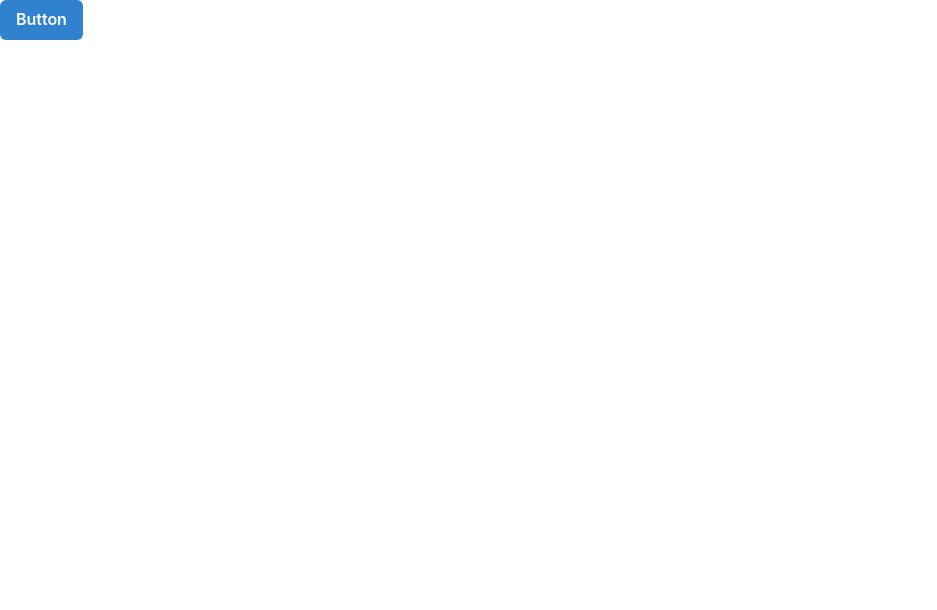
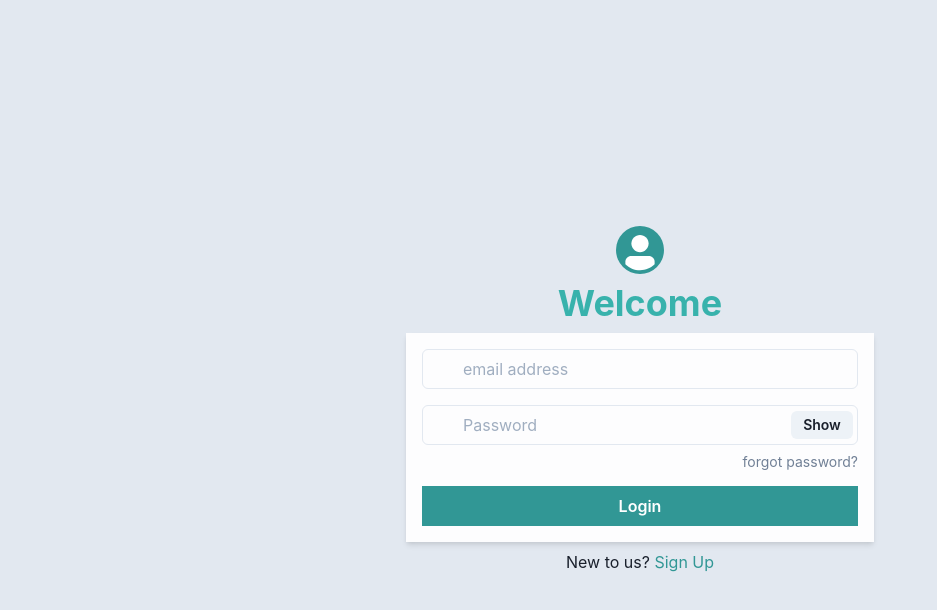
Before and after one commit to manullah/next-with-ts, a Next.js app: page / in a window 1280 px wide. Shown: the top 610 px of the page, without its empty margins (0-937 px from the left). Built offline with nearby package versions, Linux system fonts and the light colour scheme.

Commit message:
add | login form

```diff
--- a/pages/_app.tsx
+++ b/pages/_app.tsx
@@ -2,6 +2,7 @@ import "../styles/globals.css";
 import type { AppProps } from "next/app";
 import React from "react";
 import { ChakraProvider } from "@chakra-ui/react";
+import { theme } from "../styles/theme";
 
 /**
  *
@@ -11,7 +12,7 @@ import { ChakraProvider } from "@chakra-ui/react";
  */
 function MyApp({ Component, pageProps }: AppProps) {
   return (
-    <ChakraProvider>
+    <ChakraProvider theme={theme}>
       <Component {...pageProps} />
     </ChakraProvider>
   );
--- a/pages/index.tsx
+++ b/pages/index.tsx
@@ -1,11 +1,96 @@
 import type { NextPage } from "next";
 import React from "react";
-import { Button } from "@chakra-ui/button";
+import { useState } from "react";
+import {
+  Flex,
+  Heading,
+  Input,
+  Button,
+  InputGroup,
+  Stack,
+  InputLeftElement,
+  Box,
+  Link,
+  Avatar,
+  FormControl,
+  FormHelperText,
+  InputRightElement,
+} from "@chakra-ui/react";
 
 const Home: NextPage = () => {
+  const [showPassword, setShowPassword] = useState(false);
+
+  const handleShowClick = () => setShowPassword(!showPassword);
+
   return (
     <>
-      <Button colorScheme="blue">Button</Button>
+      <Flex
+        flexDirection="column"
+        width="100wh"
+        height="100vh"
+        backgroundColor="gray.200"
+        justifyContent="center"
+        alignItems="center"
+      >
+        <Stack
+          flexDir="column"
+          mb="2"
+          justifyContent="center"
+          alignItems="center"
+        >
+          <Avatar bg="teal.500" />
+          <Heading color="teal.400">Welcome</Heading>
+          <Box minW={{ base: "90%", md: "468px" }}>
+            <form>
+              <Stack
+                spacing={4}
+                p="1rem"
+                backgroundColor="whiteAlpha.900"
+                boxShadow="md"
+              >
+                <FormControl>
+                  <InputGroup>
+                    <InputLeftElement pointerEvents="none" />
+                    <Input type="email" placeholder="email address" />
+                  </InputGroup>
+                </FormControl>
+                <FormControl>
+                  <InputGroup>
+                    <InputLeftElement pointerEvents="none" color="gray.300" />
+                    <Input
+                      type={showPassword ? "text" : "password"}
+                      placeholder="Password"
+                    />
+                    <InputRightElement width="4.5rem">
+                      <Button h="1.75rem" size="sm" onClick={handleShowClick}>
+                        {showPassword ? "Hide" : "Show"}
+                      </Button>
+                    </InputRightElement>
+                  </InputGroup>
+                  <FormHelperText textAlign="right">
+                    <Link>forgot password?</Link>
+                  </FormHelperText>
+                </FormControl>
+                <Button
+                  borderRadius={0}
+                  type="submit"
+                  variant="solid"
+                  colorScheme="teal"
+                  width="full"
+                >
+                  Login
+                </Button>
+              </Stack>
+            </form>
+          </Box>
+        </Stack>
+        <Box>
+          New to us?{" "}
+          <Link color="teal.500" href="#">
+            Sign Up
+          </Link>
+        </Box>
+      </Flex>
     </>
   );
 };
--- /dev/null
+++ b/styles/theme.ts
@@ -0,0 +1,14 @@
+import { extendTheme } from "@chakra-ui/react";
+
+// 2. Call `extendTheme` and pass your custom values
+const theme = extendTheme({
+  colors: {
+    brand: {
+      100: "#004d47",
+      // ...
+      900: "#1a202c",
+    },
+  },
+});
+
+export { theme };
```
